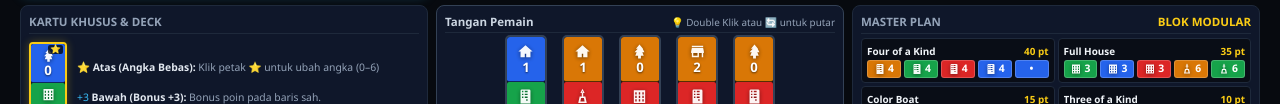
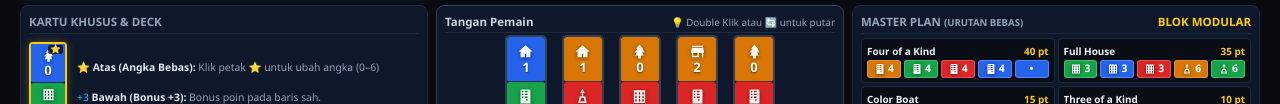
Before and after one commit to kamalikmal/citydomino, a plain HTML site: page index.html in a window 1280 px wide. Shown: the part 429-533 px from the top of the page. Drawn offline with Linux system fonts and the light colour scheme.

Commit message:
master plan update

```diff
--- a/index.html
+++ b/index.html
@@ -107,7 +107,7 @@
     <!-- KOTAK 6: Master Plan Padat -->
     <div class="box-panel box-bottom master-plan-box">
       <div class="panel-header-simple">
-        <span>MASTER PLAN</span>
+        <span>MASTER PLAN <small>(URUTAN BEBAS)</small></span>
         <span id="policy-name" style="color:var(--highlight);">-</span>
       </div>
       <div class="mp-grid-box" id="mp-grid"></div>
```
